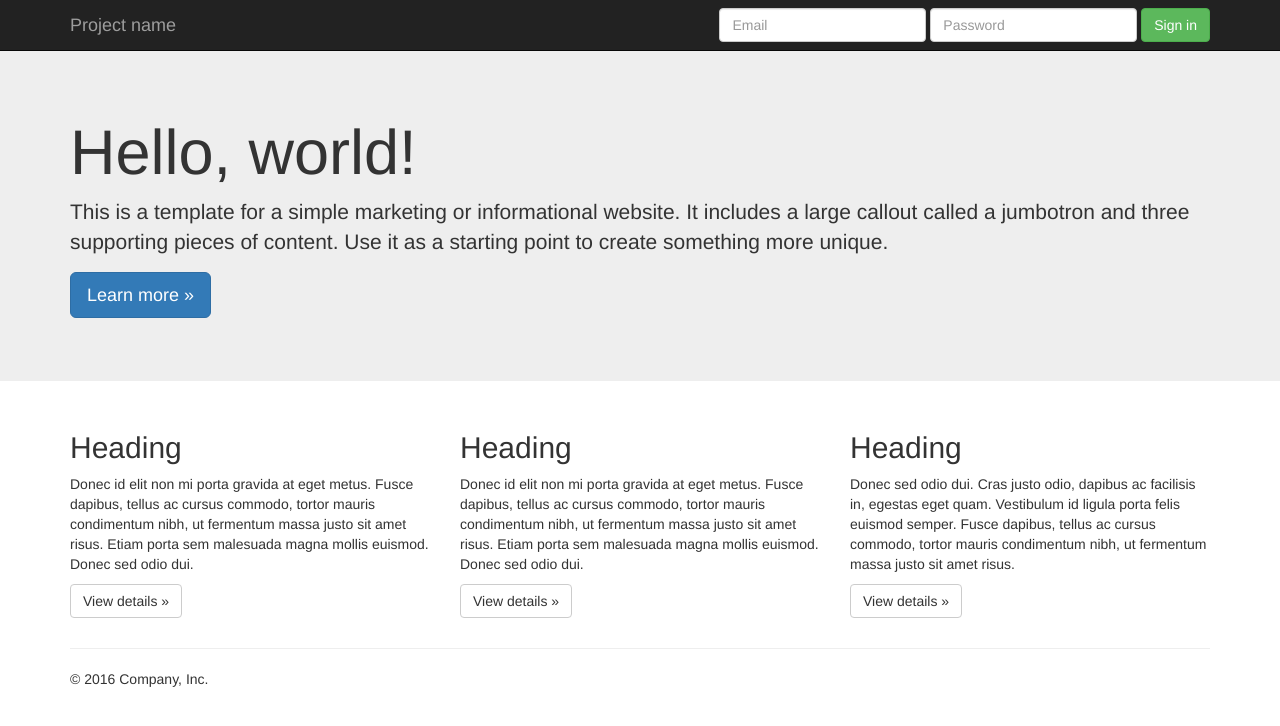
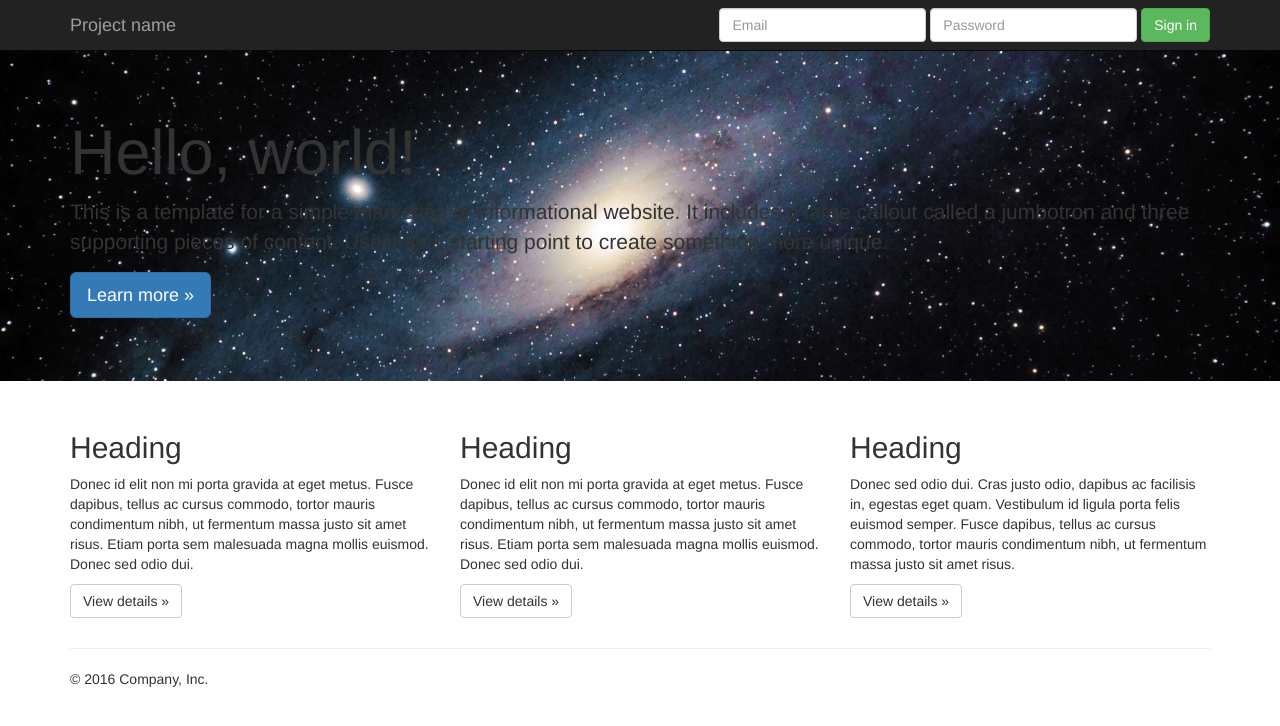
Before and after one commit to billhardesty/portfolio, a plain HTML site: page index.html in a window 1280 px wide. Drawn offline with Linux system fonts and the light colour scheme.

Commit message:
Add Jumbotron Background Image

```diff
--- /dev/null
+++ b/css/styles.css
@@ -0,0 +1,5 @@
+/* Add background image to jumbotron */
+.jumbotron {
+  background: #eee url("../images/AdobeStock_59784614.jpeg") center center;
+  background-size: cover;
+}
--- a/index.html
+++ b/index.html
@@ -15,6 +15,8 @@
 
     <!-- Custom styles for this template -->
     <link href="css/jumbotron.css" rel="stylesheet">
+
+    <link href="css/styles.css" rel="stylesheet">
 
     <!-- HTML5 shim and Respond.js for IE8 support of HTML5 elements and media queries -->
     <!--[if lt IE 9]>
```
Also changed, not shown: images/AdobeStock_59784614.jpeg (added).
